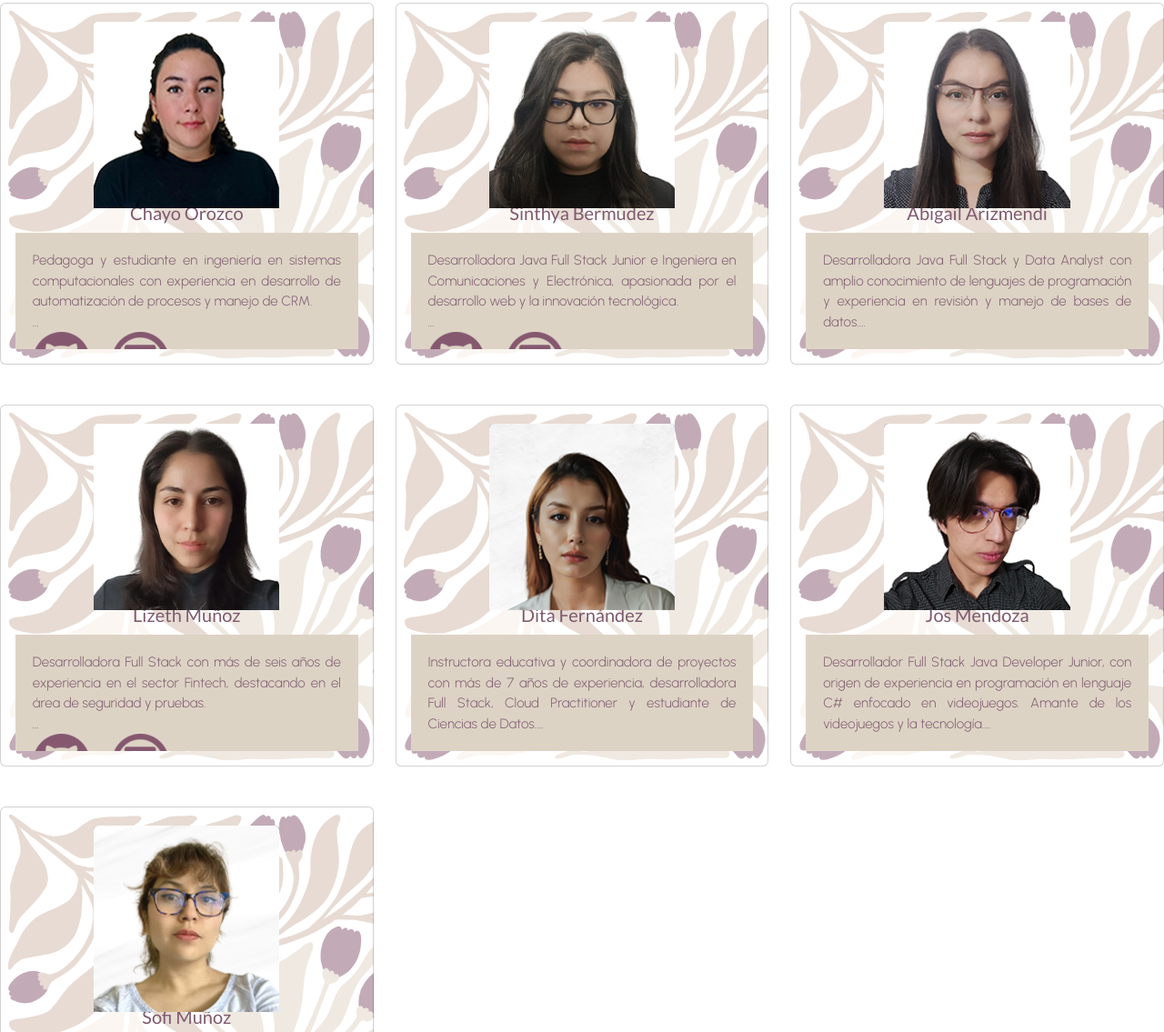
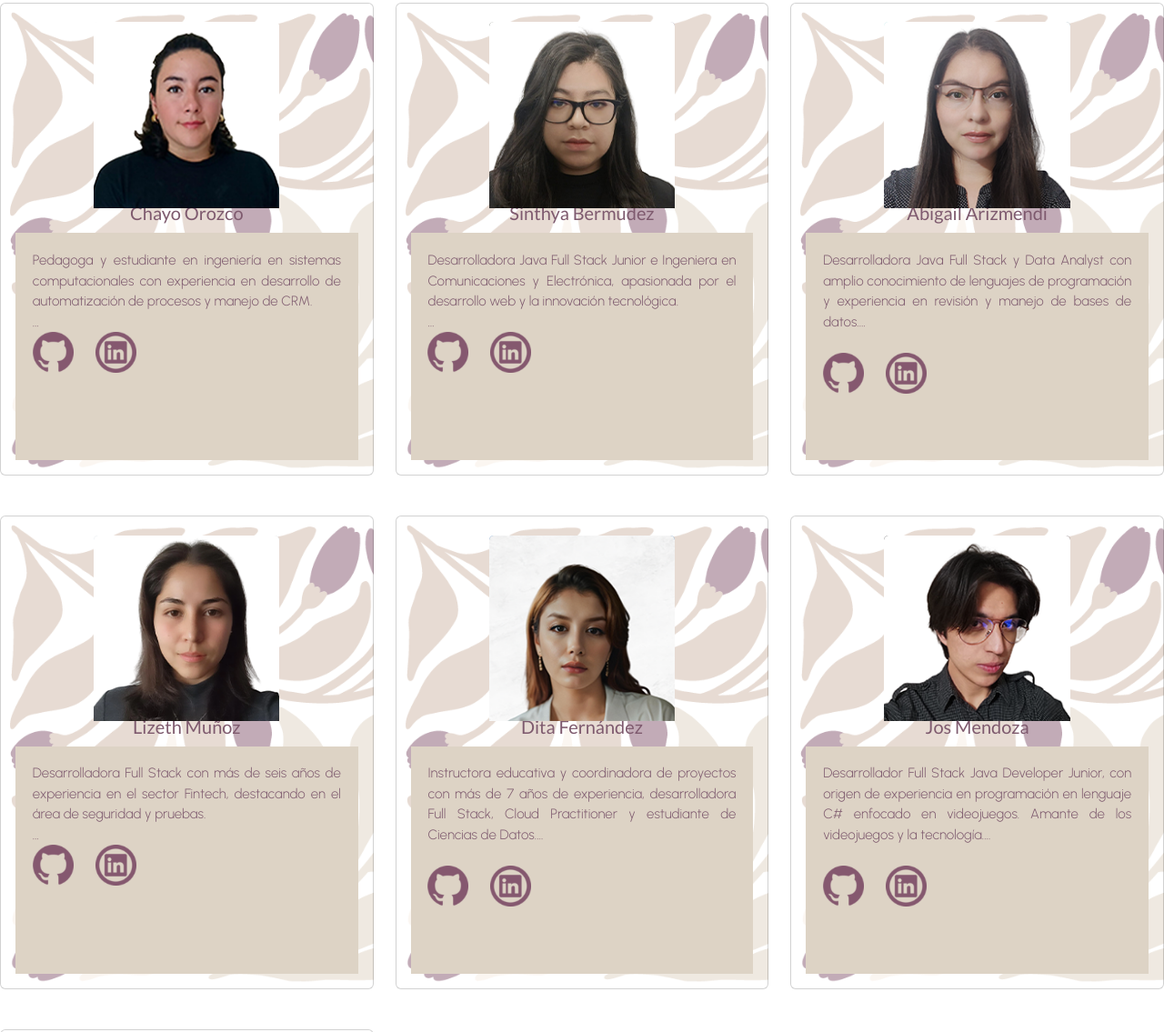
Before and after one commit to lizeth9797/manahuia, a plain HTML site: page nosotros.html in a window 1280 px wide. Shown: the part 681-1816 px from the top of the page at 91% size. Drawn offline with nearby package versions, Linux system fonts and the light colour scheme.

Commit message:
Se crea el archivo json en pagina de registro y se actualiza pagina de nosotros

```diff
--- a/nosotros.html
+++ b/nosotros.html
@@ -122,12 +122,13 @@
         .card-body p {
             background-color: #DDD3C5;
             text-align: justify;
+
             color: #7E5A6E;
             font-family: "Urbanist";
             font-weight: 300;
             font-style: normal;
             font-size: 15px;
-            overflow: scroll;
+            /*overflow: scroll;*/
             display: -webkit-box;
             -webkit-line-clamp: 4;
             -webkit-box-orient: vertical;
@@ -192,6 +193,7 @@
         .card-text {
             font-family: "Urbanist";
             font-size: 16px;
+            height: 250px;
         }
 
         .card-img-top {
@@ -403,9 +405,9 @@
                     <p class="card-text">Pedagoga y estudiante en ingeniería en sistemas computacionales con experiencia
                         en desarrollo de automatización de procesos y manejo de CRM.  <br> <br>
                         <a href="https://github.com/ChayoOrozco" target=_blank>
-                        <img src="./src/nosotros/github.png" type="button" class="img-fluid" alt="..."></a>
+                        <img src="./src/nosotros/github.png" type="button" class="img-fluid" style="height: 45px;" alt="..."></a>
                         <a href="https://www.linkedin.com/in/im-rosarioorozco-dataanalyst/" target=_blank style="margin-left: 6%;">
-                        <img src="./src/nosotros/LinkedIn.png" type="button" class="img-fluid" alt="..."></a>
+                        <img src="./src/nosotros/LinkedIn.png" type="button" class="img-fluid" style="height: 45px;" alt="..."></a>
                     </p>
                 </div>
             </div>
@@ -423,9 +425,9 @@
                     <p class="card-text">Desarrolladora Java Full Stack Junior e Ingeniera en Comunicaciones y Electrónica,
                         apasionada por el desarrollo web y la innovación tecnológica. <br> <br>
                         <a href="https://github.com/Sinthya95" target=_blank>
-                        <img src="./src/nosotros/github.png" type="button" class="img-fluid" alt="..."></a>
+                        <img src="./src/nosotros/github.png" type="button" class="img-fluid" style="height: 45px;" alt="..."></a>
                         <a href="https://www.linkedin.com/in/sinthya-bermudez-rebolledo/" target=_blank style="margin-left: 6%;">
-                        <img src="./src/nosotros/LinkedIn.png" type="button" class="img-fluid" alt="..."></a>
+                        <img src="./src/nosotros/LinkedIn.png" type="button" class="img-fluid" style="height: 45px;" alt="..."></a>
                     </p>
 
                 </div>
@@ -445,9 +447,9 @@
                         lenguajes de programación y experiencia en revisión y manejo de bases de datos.
                         <br> <br>
                         <a href="https://github.com/maar-abigail" target=_blank>
-                        <img src="./src/nosotros/github.png" type="button" class="img-fluid" alt="..."></a>
+                        <img src="./src/nosotros/github.png" type="button" class="img-fluid" style="height: 45px;" alt="..."></a>
                         <a href="https://www.linkedin.com/in/maria-abigail-arizmendi-rivera/" target=_blank style="margin-left: 6%;">
-                        <img src="./src/nosotros/LinkedIn.png" type="button" class="img-fluid" alt="..."></a>
+                        <img src="./src/nosotros/LinkedIn.png" type="button" class="img-fluid" style="height: 45px;" alt="..."></a>
                     </p>
                 </div>
             </div>
@@ -465,10 +467,10 @@
                     <p class="card-text">Desarrolladora Full Stack con más de seis años de experiencia en el sector
                         Fintech, destacando en el área de seguridad y pruebas.
                         <br> <br>
-                        <a href="https://github.com/lizeth9797" target=_blank>
-                        <img src="./src/nosotros/github.png" type="button" class="img-fluid" alt="..."></a>
+                        <a href="https://github.com/lizeth9797" target=_blank >
+                        <img src="./src/nosotros/github.png" type="button" class="img-fluid" style="height: 45px;" alt="..."></a>
                         <a href="https://www.linkedin.com/in/karinalom/" target=_blank style="margin-left: 6%;">
-                        <img src="./src/nosotros/LinkedIn.png" type="button" class="img-fluid" alt="..."></a>
+                        <img src="./src/nosotros/LinkedIn.png" type="button" class="img-fluid" style="height: 45px;" alt="..."></a>
                     </p>
                 </div>
             </div>
@@ -487,9 +489,9 @@
                         experiencia, desarrolladora Full Stack, Cloud Practitioner y estudiante de Ciencias de Datos.
                         <br> <br>
                         <a href="https://github.com/Ditartemisa" target=_blank>
-                        <img src="./src/nosotros/github.png" type="button" class="img-fluid" alt="..."></a>
+                        <img src="./src/nosotros/github.png" type="button" class="img-fluid" style="height: 45px;" alt="..."></a>
                         <a href="https://www.linkedin.com/in/diana-fern%C3%A1ndez-631827243/" target=_blank style="margin-left: 6%;">
-                        <img src="./src/nosotros/LinkedIn.png" type="button" class="img-fluid" alt="..."></a>
+                        <img src="./src/nosotros/LinkedIn.png" type="button" class="img-fluid" style="height: 45px;" alt="..."></a>
                     </p>
                 </div>
             </div>
@@ -508,9 +510,9 @@
                         programación en lenguaje C# enfocado en videojuegos. Amante de los videojuegos y la tecnología.
                         <br> <br>
                         <a href="https://github.com/josmdz" target=_blank>
-                        <img src="./src/nosotros/github.png" type="button" class="img-fluid" alt="..."></a>
+                        <img src="./src/nosotros/github.png" type="button" class="img-fluid" style="height: 45px;" alt="..."></a>
                         <a href="https://www.linkedin.com/in/jos%C3%A9-pablo-mendoza-mariscal/" target=_blank style="margin-left: 6%;">
-                        <img src="./src/nosotros/LinkedIn.png" type="button" class="img-fluid" alt="..."></a>
+                        <img src="./src/nosotros/LinkedIn.png" type="button" class="img-fluid" style="height: 45px;" alt="..."></a>
                     </p>
                 </div>
             </div>
@@ -529,9 +531,9 @@
                         Stack Java Developer Junior, con interés en la animación y concept art para videojuegos.
                         <br> <br>
                         <a href="https://github.com/Zofinsky" target=_blank>
-                        <img src="./src/nosotros/github.png" type="button" class="img-fluid" alt="..."></a>
+                        <img src="./src/nosotros/github.png" type="button" class="img-fluid" style="height: 45px;" alt="..."></a>
                         <a href="https://www.linkedin.com/in/sof%C3%ADa-mu%C3%B1oz-660b3623b/" target=_blank style="margin-left: 6%;">
-                        <img src="./src/nosotros/LinkedIn.png" type="button" class="img-fluid" alt="..."></a>
+                        <img src="./src/nosotros/LinkedIn.png" type="button" class="img-fluid" style="height: 45px;" alt="..."></a>
                     </p>
                 </div>
             </div>
```
Also changed, not shown: js/registro.js (+38 -1 lines).
